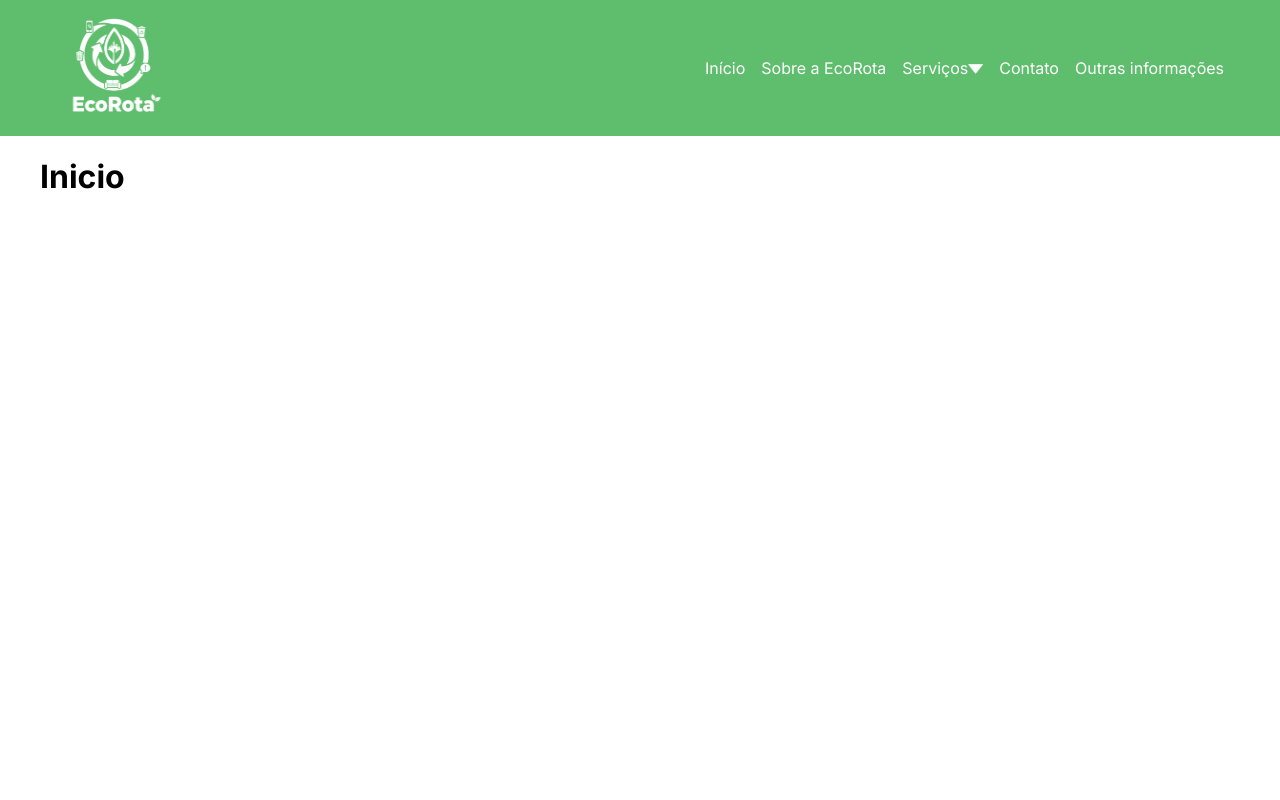
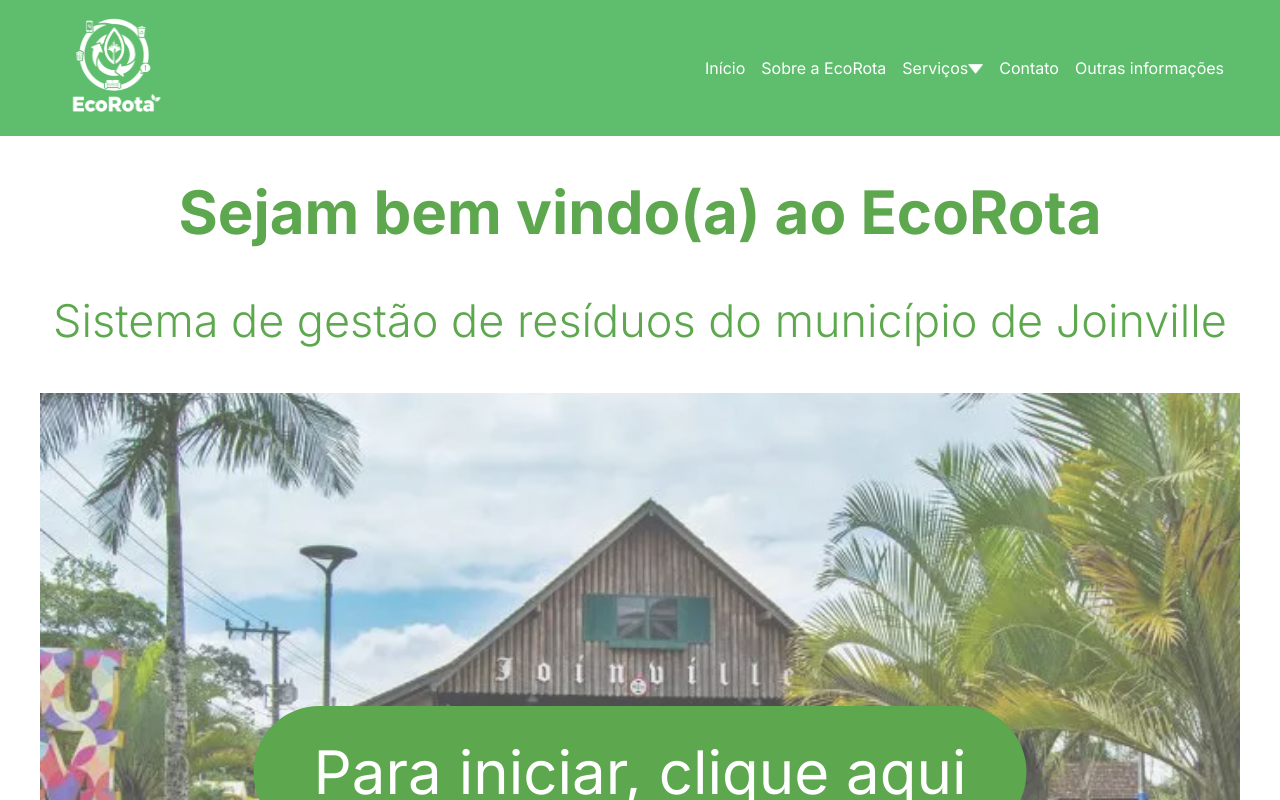
Before and after one commit to diogoSgermano/Fabrica-de-software, a React (Create React App) app in the folder ecorota/: page / in a window 1280 px wide. Shown: the top 800 px of the page. Built offline with nearby package versions, Linux system fonts and the light colour scheme.

Commit message:
Create Inicio

```diff
--- a/ecorota/src/pages/Inicio.jsx
+++ b/ecorota/src/pages/Inicio.jsx
@@ -1,6 +1,23 @@
+import ContainerCenter from "../components/layouts/ContainerCenter";
+import styles from "../pages/Inicio.module.css"
+import portal from "../../src/assets/images/portal-joinville-inicio.png"
+import LinkButton from "../components/LinkButton";
 function Inicio(){
   return(
-    <h1>Inicio</h1>
+    <>
+      <ContainerCenter>
+        <div>
+          <h1 className={styles.h1}>Sejam bem vindo(a) ao EcoRota</h1>
+          <h3 className={styles.h3}> Sistema de gestão de resíduos do município de Joinville</h3>
+        </div>
+      </ContainerCenter>
+      <div className={styles.portalContainer}>
+        <img className={styles.portalImage} src={portal} alt="portal de Joinville"></img>
+        <div className={styles.buttonOverlay}>
+          <LinkButton to="/locais-de-coleta" text="Para iniciar, clique aqui" />
+        </div>
+      </div>
+    </>
   );
 }
 
--- /dev/null
+++ b/ecorota/src/pages/Inicio.module.css
@@ -0,0 +1,39 @@
+
+.h1 {
+    color:#5DA84E;
+    display:flex;
+    justify-content: center;
+    align-items: center;
+    font-family: 'Inter', sans-serif;
+    font-weight: 700;
+    font-size: 60px;
+}
+
+.h3 {
+    color:#5DA84E;
+    display:flex;
+    justify-content: center;
+    align-items: center;
+    font-family: 'Inter', sans-serif;
+    font-weight: 300;
+    font-size: 45px;
+}
+
+.portalImage {
+    width: 1200px;
+    opacity: 0.7;
+
+    display: block;
+}
+
+.portalContainer {
+    position: relative;
+}
+
+.buttonOverlay {
+    position: absolute;
+    top: 50%;
+    left: 50%;
+    transform: translate(-50%, -50%);
+    z-index: 1;
+}
```
